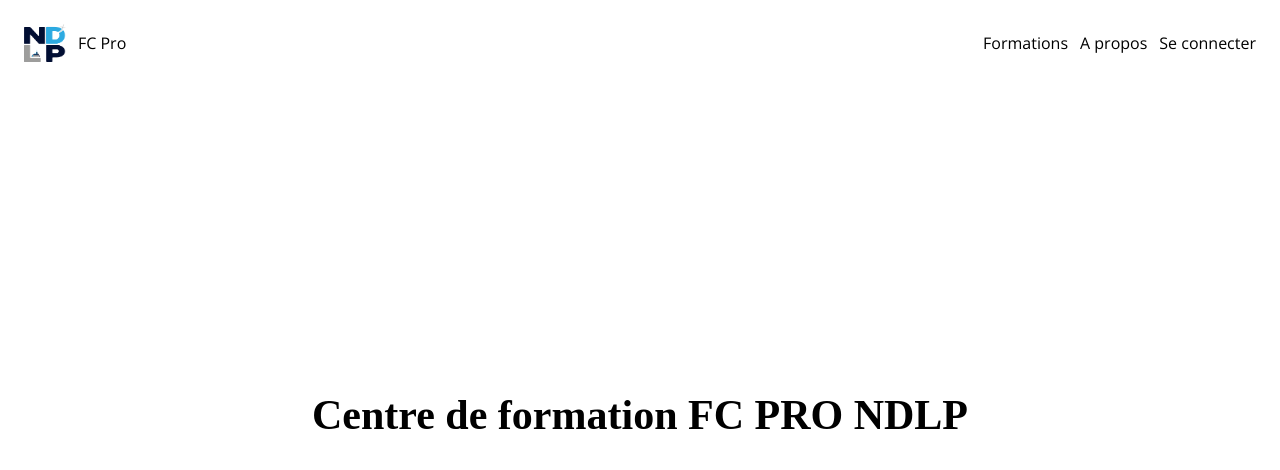
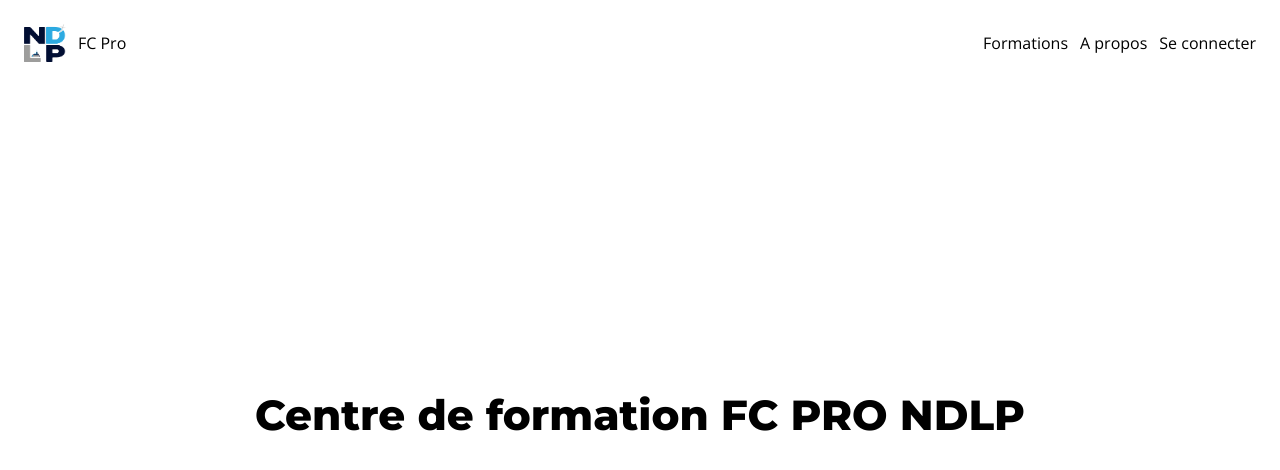
Before and after one commit to geekcatfr/projet-premiere-annee, a React (Vite) app in the folder client/: page / in a window 1280 px wide. Shown: the top 470 px of the page. Built offline with nearby package versions, Linux system fonts and the light colour scheme.

Commit message:
Added new fonts

```diff
--- a/client/src/index.css
+++ b/client/src/index.css
@@ -1,4 +1,9 @@
 @import url("https://fonts.googleapis.com/css2?family=Open+Sans:ital,wght@0,300;0,400;0,500;0,600;0,700;0,800;1,300;1,400;1,500;1,600;1,700;1,800&family=Roboto:ital,wght@0,100;0,300;0,400;0,500;0,700;0,900;1,100;1,300;1,400;1,500;1,700;1,900&display=swap");
+@import url("https://fonts.googleapis.com/css2?family=Montserrat:wght@383;400;600;800&display=swap");
+
+:root {
+  --main-blue: #0d2b78;
+}
 
 body {
   margin: 0;
```
